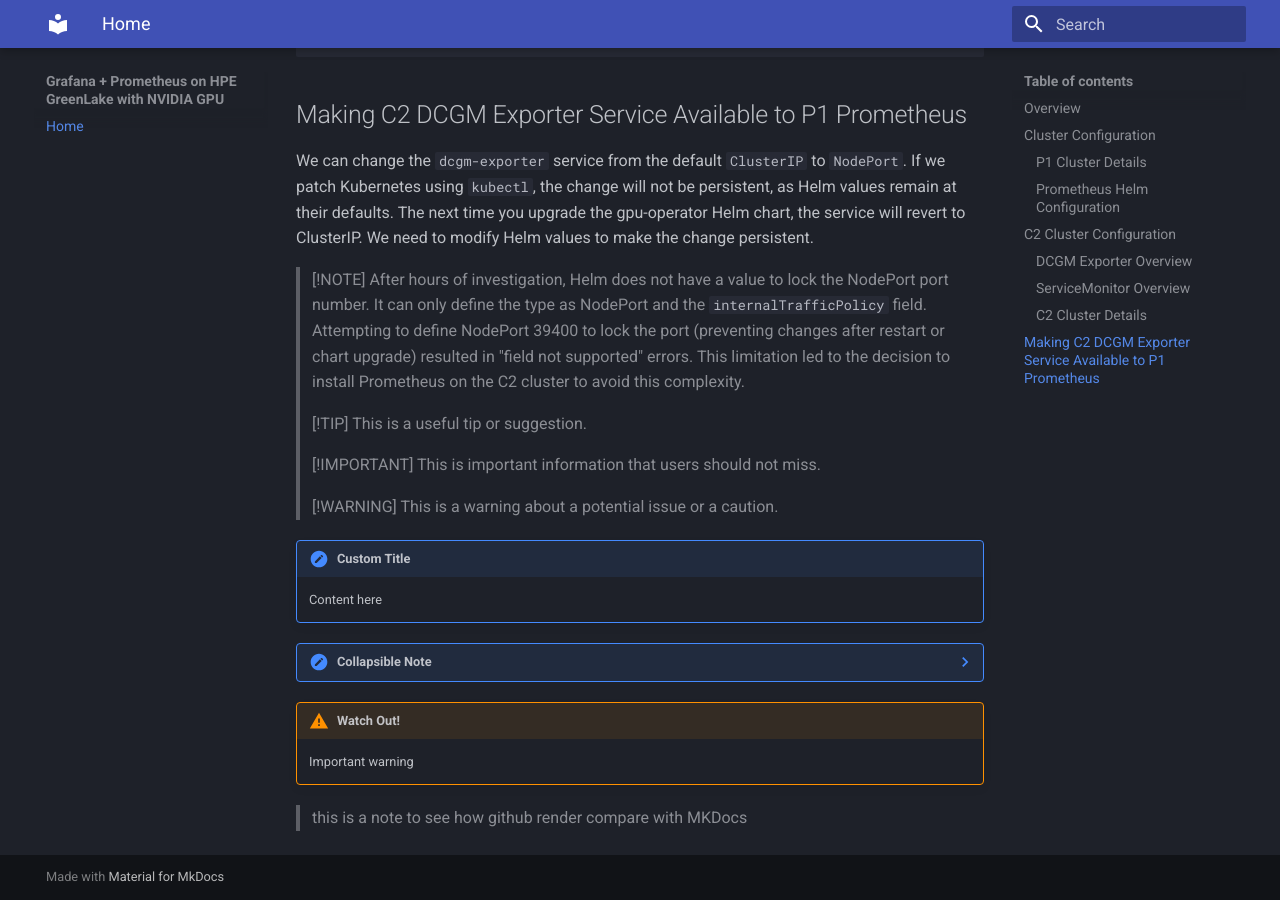
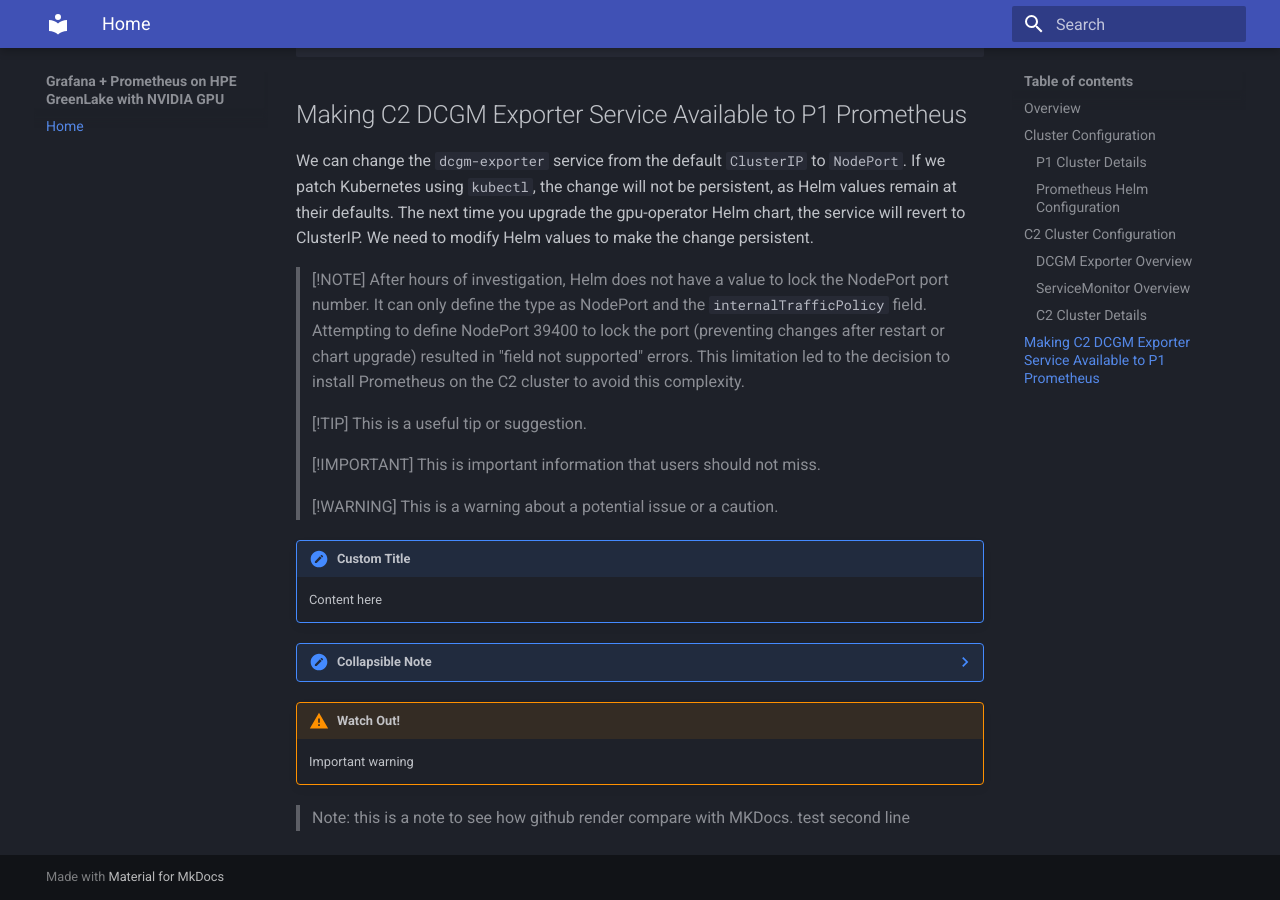
Before and after one commit to hjma29/grafana-prometheus-hpe-greenlake-com-nvidia, an MkDocs documentation site: the page built from docs/whitepaper.md, in a window 1280 px wide and 900 px high, scrolled down 3911 px. Built offline with MkDocs 1.6.1 and Material for MkDocs 9.7.7, drawn with Linux system fonts in a browser that asks for light colours.

Commit message:
251007-10:46 on mini4

```diff
--- a/docs/whitepaper.md
+++ b/docs/whitepaper.md
@@ -189,4 +189,5 @@ We can change the `dcgm-exporter` service from the default `ClusterIP` to `NodeP
 !!! warning "Watch Out!"
     Important warning
 
-> this is a note to see how github render compare with MKDocs
+> Note: this is a note to see how github render compare with MKDocs.
+> test second line
```
